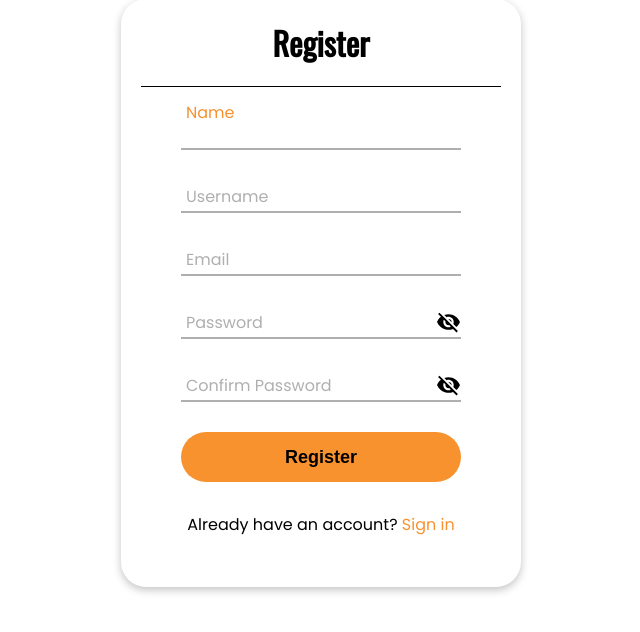
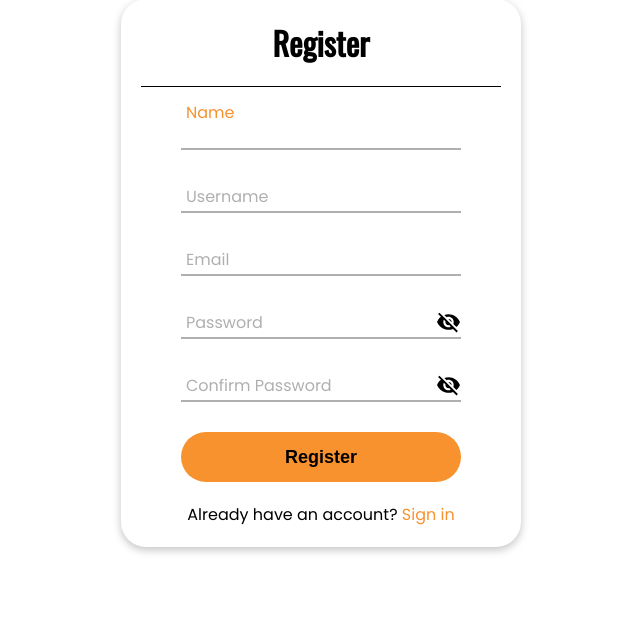
Before and after one commit to coderSuresh/online-food-ordering-system, a PHP site: page /php/customer_auth/register.php in a window 1280 px wide. Shown: the part 111-743 px from the top of the page, without its empty margins (319-959 px from the left). Run offline with PHP 8.4, Linux system fonts and the light colour scheme; some libraries are stand-ins or nearby versions.

Commit message:
fix: remove redundant css

```diff
--- a/php/customer_auth/register.php
+++ b/php/customer_auth/register.php
@@ -157,8 +157,8 @@ session_start();
                 }
                 ?>
             </p>
-            <p class="signup_link text-center">
-                Already have an account?<a href="../customer_auth/login.php"> Sign in</a>
+            <p class="text-center mt-20">
+                Already have an account? <a href="./login.php"> <span class="cta">Sign in</span></a>
             </p>
         </form>
     </div>
--- a/styles/style.css
+++ b/styles/style.css
@@ -588,21 +588,6 @@ input[type=submit]:active {
     outline: 2px solid var(--black);
 }
 
-.signup_link {
-    margin: 30px 0;
-    font-size: 16px;
-    color: var(--black);
-}
-
-.signup_link a {
-    color: var(--primary-color);
-    text-decoration: none;
-}
-
-.signup_link a:hover {
-    text-decoration: underline;
-}
-
 /* ======================= for admin ===================== */
 .menu__for-sidebar {
     height: 30px;
```
